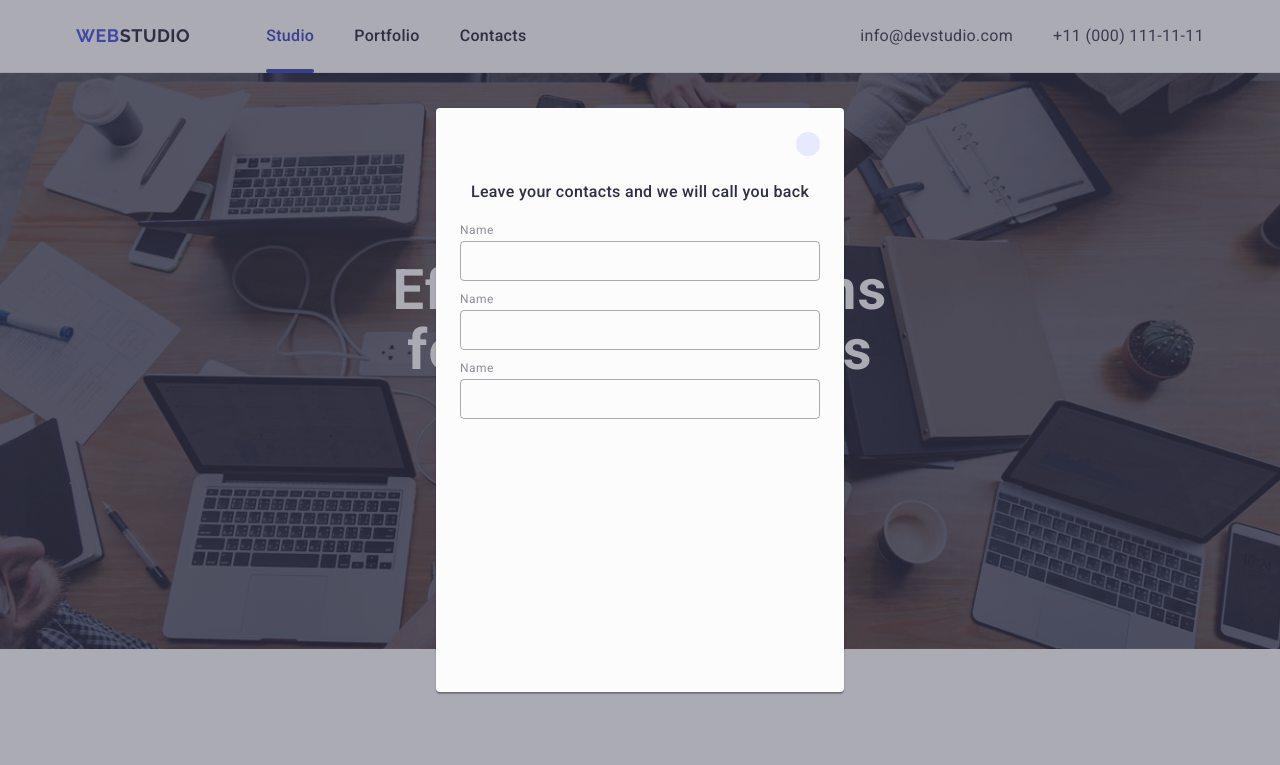
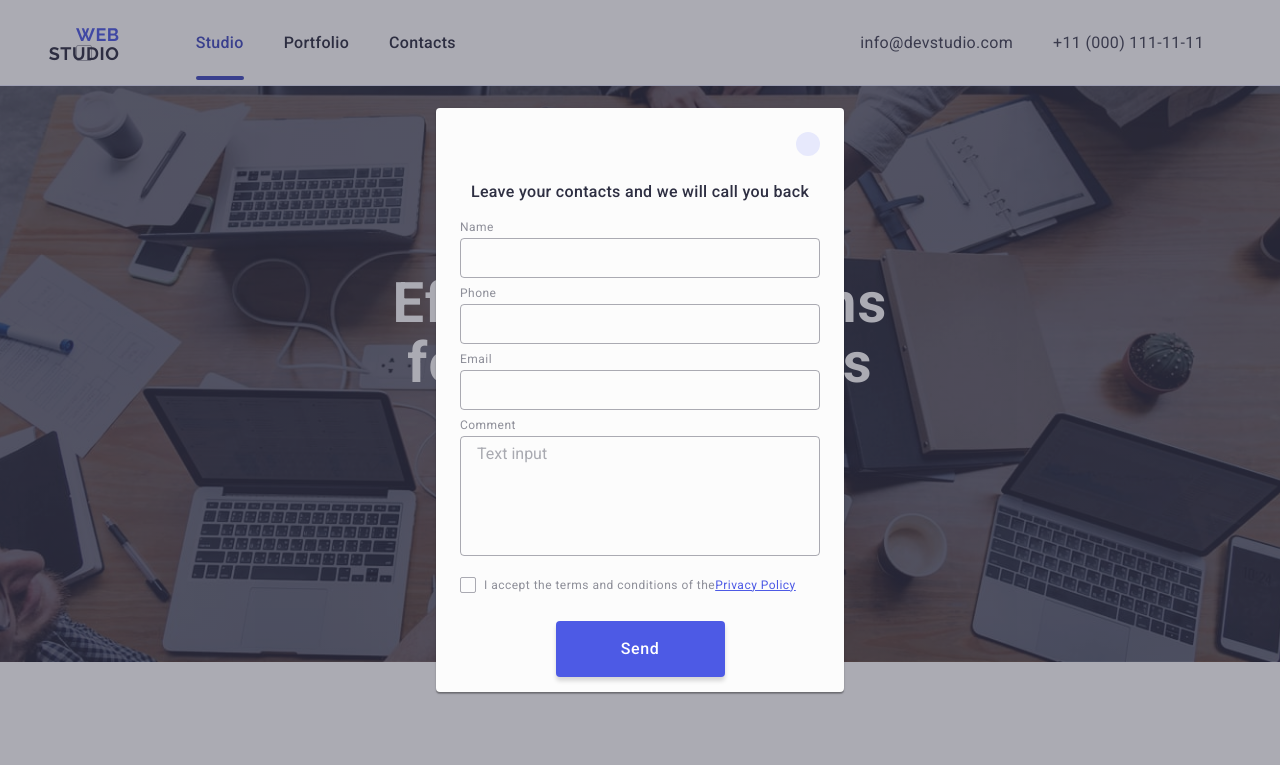
Before and after one commit to Gurin5193/goit-markup-hw-05, a plain HTML site: page index.html in a window 1280 px wide. Shown: the top 765 px of the page. Drawn offline with nearby package versions, Linux system fonts and the light colour scheme.

Commit message:
add changes all second

```diff
--- a/css/styles.css
+++ b/css/styles.css
@@ -67,10 +67,6 @@ img {
 
 .svg {
   fill: #f4f4fd;
-}
-
-.svg-modal {
-  fill: #2e2f42;
 }
 
 /*Header*/
@@ -461,7 +457,7 @@ img {
   background-color: #31d0aa;
 }
 
-/*Modal windows*/
+/*Modal window*/
 .modal-ovelay-wrapper {
   width: 100%;
   height: 100%;
@@ -482,6 +478,10 @@ img {
   top: 50%;
   left: 50%;
   transform: translate(-50%, -50%);
+}
+
+.svg-modal {
+  fill: #2e2f42;
 }
 
 .modal-close-btn {
@@ -513,8 +513,12 @@ img {
   letter-spacing: 0.02em;
   text-align: center;
   color: #2e2f42;
-  margin: 72px auto 16px;
   width: 360px;
+}
+
+.legend-title {
+  padding-top: 72px;
+  margin-bottom: 16px;
 }
 
 .modal-input {
@@ -524,18 +528,101 @@ img {
   height: 40px;
   background-color: transparent;
   padding-left: 38px;
+  outline: transparent;
+  transition: background-color 250ms cubic-bezier(0.4, 0, 0.2, 1);
+}
+
+.modal-input:focus {
+  border-color: #4d5ae5;
 }
 
 .modal-label {
   font-weight: 400;
   font-size: 12px;
-  line-height: 1.16667;
+  line-height: 1.17;
   letter-spacing: 0.04em;
   color: #8e8f99;
   margin-bottom: 4px;
-  display: inline-block;
+  display: flex;
+  align-items: baseline;
 }
 
 .label-input-wrapper {
-  margin: 0 24px 8px;
+  margin-bottom: 8px;
 }
+.fieldset-input {
+  border: none;
+  margin: 0;
+  padding: 0 24px;
+}
+
+.svg-input-wrapper {
+  position: relative;
+}
+
+.svg-modal-input {
+  fill: #2e2f42;
+  position: absolute;
+  left: 16px;
+  top: 50%;
+  transform: translateY(-50%);
+  transition: background-color 250ms cubic-bezier(0.4, 0, 0.2, 1);
+}
+
+.modal-input:focus + .svg-modal-input {
+  fill: #4d5ae5;
+}
+
+.modal-area {
+  border: 1px solid rgba(46, 47, 66, 0.4);
+  border-radius: 4px;
+  width: 100%;
+  height: 120px;
+  background-color: transparent;
+  padding: 8px 16px;
+  resize: none;
+  outline: transparent;
+  transition: background-color 250ms cubic-bezier(0.4, 0, 0.2, 1);
+  margin-bottom: 8px;
+}
+
+.modal-area::placeholder {
+  color: rgba(46, 47, 66, 0.4);
+}
+
+.modal-area:focus {
+  border-color: #4d5ae5;
+}
+
+.modal-checkbox {
+  display: flex;
+  align-items: center;
+}
+
+.modal-label-polici {
+  line-height: 1.34;
+  text-decoration: underline;
+  color: #4d5ae5;
+}
+
+span {
+  display: flex;
+  align-items: center;
+  justify-content: center;
+  height: 16px;
+  width: 16px;
+  border-radius: 2px;
+  border: 1px solid rgba(46, 47, 66, 0.4);
+  margin-right: 8px;
+  fill: transparent;
+}
+
+.modal-checkbox:checked + .modal-label span {
+  background-color: #404bbf;
+  border: none;
+  fill: #f4f4fd;
+}
+
+.modal-span {
+  margin-bottom: 20px;
+}
--- a/index.html
+++ b/index.html
@@ -453,48 +453,107 @@
         </div>
       </div>
     </footer>
+    <!--Modal window-->
     <div class="modal-ovelay-wrapper">
       <div class="modal-wrapper">
-        <button class="modal-close-btn" type="button">
+        <button class="modal-close-btn" type="submit">
           <svg class="svg-modal" width="8" height="8">
             <use href="./images/icons.svg#icon-close"></use>
           </svg>
         </button>
-        <p class="title-modal">Leave your contacts and we will call you back</p>
 
         <form name="modal">
+          <fieldset class="fieldset-input">
+            <legend class="legend-title">
+              <p class="title-modal">
+                Leave your contacts and we will call you back
+              </p>
+            </legend>
+
             <div class="label-input-wrapper">
               <label for="username" class="modal-label">Name</label>
+
+              <div class="svg-input-wrapper">
                 <input
                   type="text"
                   class="modal-input"
                   name="username"
                   id="username"
+                  autocomplete="name"
                   required
                 />
+                <svg class="svg-modal-input" width="18" height="18">
+                  <use href="./images/icons.svg#icon-person"></use>
+                </svg>
+              </div>
             </div>
 
             <div class="label-input-wrapper">
-            <label for="username" class="modal-label">Name</label>
+              <label for="usertel" class="modal-label">Phone</label>
+
+              <div class="svg-input-wrapper">
                 <input
-              type="text"
+                  type="tel"
                   class="modal-input"
-              name="username"
-              id="username"
+                  name="usertel"
+                  id="usertel"
+                  autocomplete="tel"
                   required
                 />
+                <svg class="svg-modal-input" width="18" height="18">
+                  <use href="./images/icons.svg#icon-phone"></use>
+                </svg>
+              </div>
             </div>
 
             <div class="label-input-wrapper">
-            <label for="username" class="modal-label">Name</label>
+              <label for="useremail" class="modal-label">Email</label>
+
+              <div class="svg-input-wrapper">
                 <input
-              type="text"
+                  type="email"
                   class="modal-input"
-              name="username"
-              id="username"
+                  name="useremail"
+                  id="useremail"
+                  autocomplete="email"
                   required
                 />
+                <svg class="svg-modal-input" width="18" height="18">
+                  <use href="./images/icons.svg#icon-email"></use>
+                </svg>
               </div>
+            </div>
+
+            <div class="label-input-wrapper">
+              <label for="usercomment" class="modal-label">Comment</label>
+              <textarea
+                name="userarea"
+                id="usercomment"
+                class="modal-area"
+                placeholder="Text input"
+              ></textarea>
+            </div>
+
+            <div class="label-input-wrapper">
+              <input
+                type="checkbox"
+                name="polici"
+                id="polici"
+                class="modal-checkbox visually-hidden"
+                value="true"
+              />
+              <label for="polici" class="modal-label"
+                ><span class="modal-span"
+                  ><svg class="svg-modal-span" width="10" height="8">
+                    <use href="./images/icons.svg#icon-Vector"></use></svg
+                ></span>
+                I accept the terms and conditions of the
+                <a href="" class="modal-label-polici">Privacy Policy</a></label
+              >
+            </div>
+          </fieldset>
+
+          <button class="btn-order" type="submit">Send</button>
         </form>
       </div>
     </div>
```
Also changed, not shown: images/icons.svg. Lines whose indentation alone changed are shown as unchanged.
